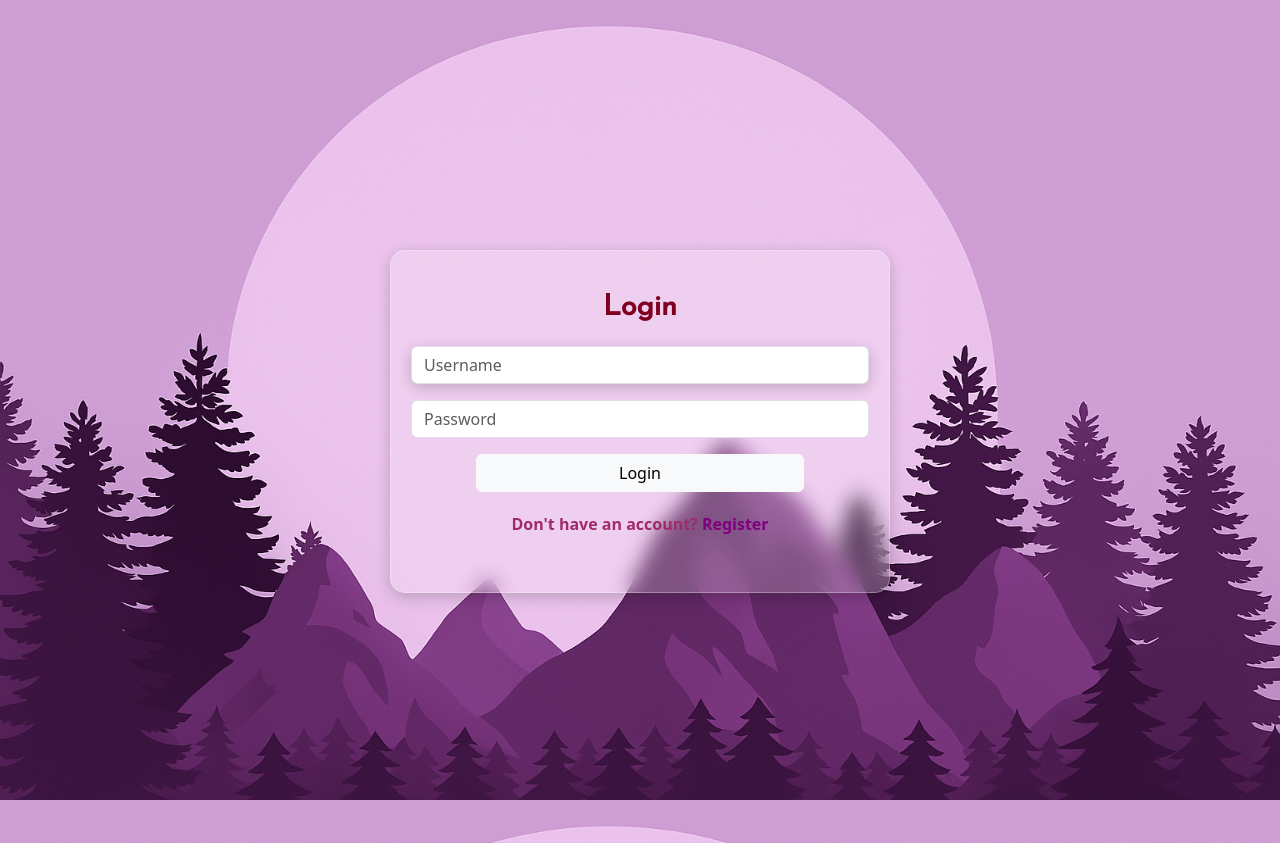
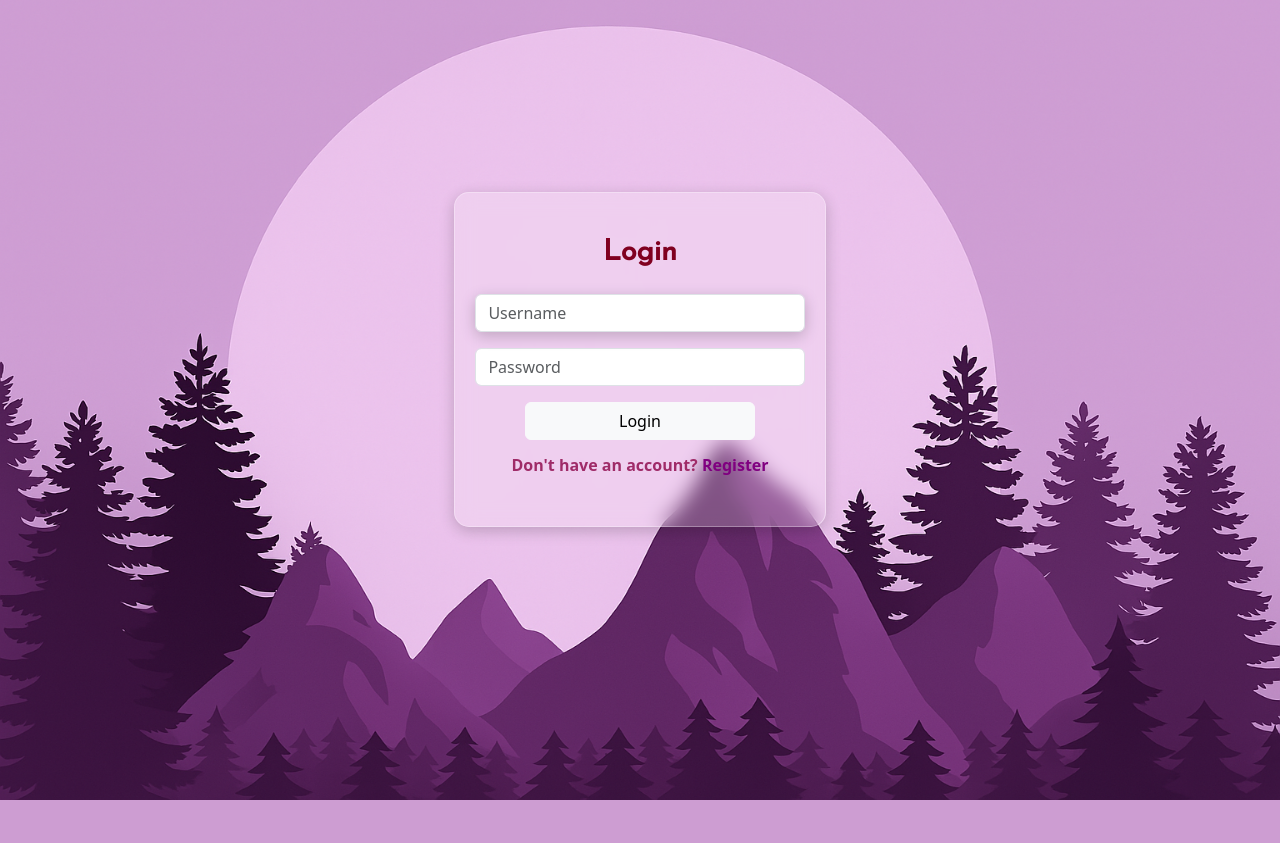
Before and after one commit to karanw330/Login_Page, a Flask app: page / in a window 1280 px wide. After the commit the page ends 800 px from the top, so only its background shows below. Run offline with Flask 3, Linux system fonts and the light colour scheme.

Commit message:
improved responsiveness

```diff
--- a/templates/head.html
+++ b/templates/head.html
@@ -9,9 +9,9 @@
     }
     .center {
       margin: auto;
-      width: 500px;
+      width: 29%;
       border: 3px solid green;
-      padding: 10px 60px;
+      padding: 10% 10%;
       text-align: center;
     }
     .opaque {
@@ -28,7 +28,7 @@
       border: 3px solid green;
     }
     .width {
-      width: 328px;
+      width: 70%;
     }
     a:hover {
       color: #800080;
--- a/templates/login.html
+++ b/templates/login.html
@@ -2,10 +2,10 @@
 <html lang="en">
 {% include 'head.html' %}
 <body>
-<div style="padding: 250px 0px;" >
+<div style="padding: 15% 0px;" >
   <div class="center opaque">
-    <div class="card-body" style="resize: none;">
-        <h5 style= "padding: 20px; font-family:'Josefin sans'; font-size: 180%; color:#800020" class="card-title center-text"><b>Login</b></h5>
+    <div class="card-body">
+        <h5 style= "padding: 7%; font-family:'Josefin sans'; font-size: 180%; color:#800020" class="card-title center-text"><b>Login</b></h5>
         <form action="/authentication" method="post">
         <div class="mb-3">
           <input type="text" class="form-control border-rad opaque" id="exampleFormControlInput1" style="color:#915F6D;" name="username" placeholder="Username">
@@ -19,7 +19,7 @@
         <div class="col-auto width">
           <button type="submit" class="btn btn-light width" onclick="Validation(); return false;">Login</button>
         </div>
-        <div style="padding:20px">
+        <div style="padding:4%">
             <p style="color:#9F2B68"><b>Don't have an account? <a href="{{url_for('registration_page')}}" style="color:purple; text-decoration:none;">Register</b></a></p>
         </div>
         </form>
```
